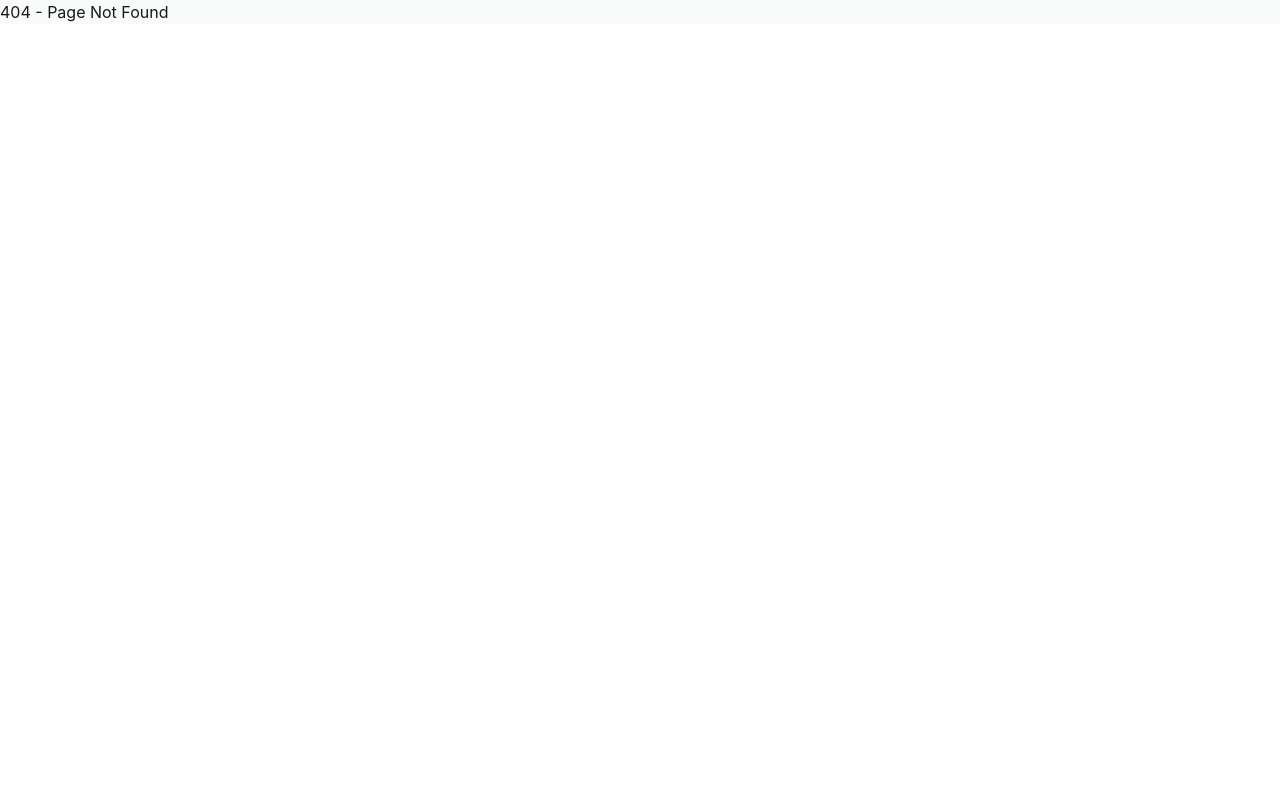
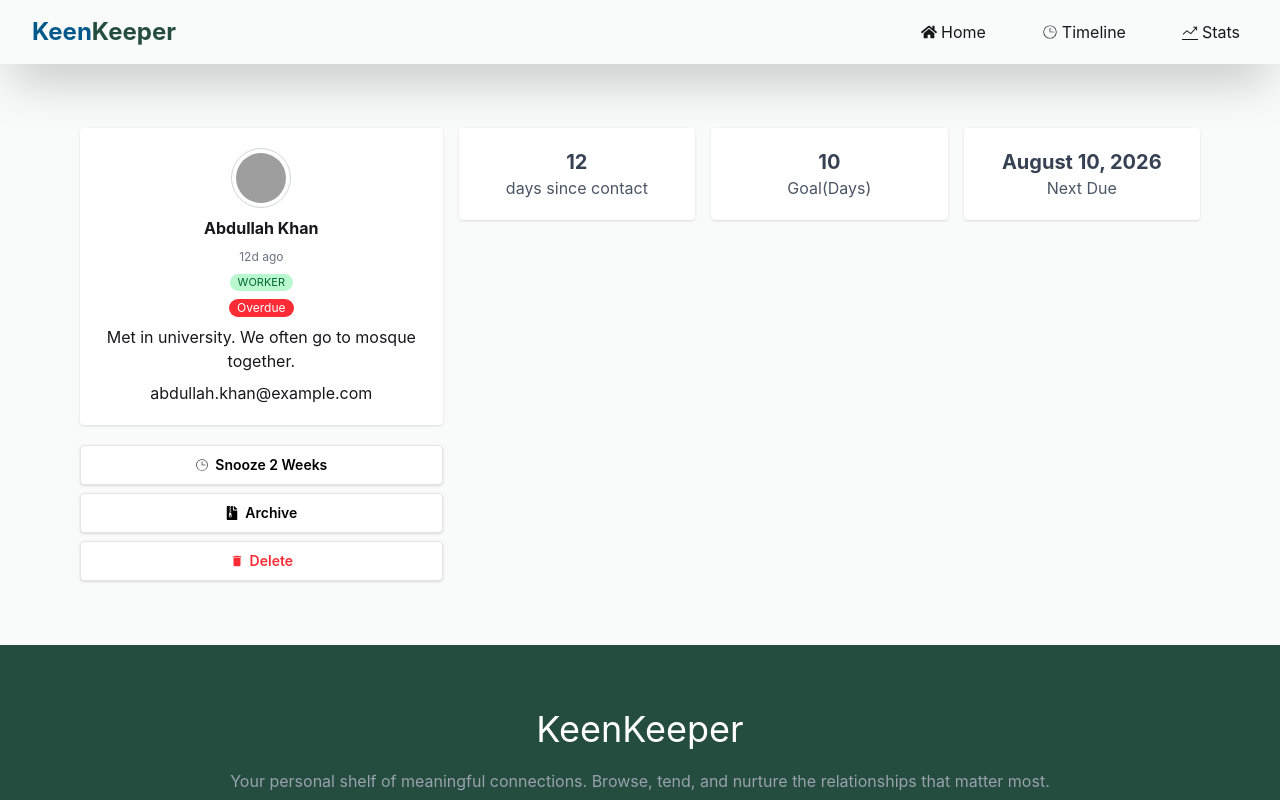
Before and after one commit to rashidulislamg71/keen-keeper, a React (Vite) app: page /friendDetails/1 in a window 1280 px wide. Before the commit this address had no page. Shown: the top 800 px of the page. Built offline with nearby package versions, Linux system fonts and the light colour scheme; grey boxes are pictures that could not be loaded.

Commit message:
friend details card , delete , archive, snooxe 2 weeks btn and data format function added

```diff
--- a/public/friends.json
+++ b/public/friends.json
@@ -9,7 +9,7 @@
     "tags": ["Worker"],
     "bio": "Met in university. We often go to mosque together.",
     "goal": 10,
-    "next_due_date": "2026-04-10"
+    "next_due_date": "2026-08-10"
   },
   {
     "id": 2,
@@ -21,7 +21,7 @@
     "tags": ["worker", "coders"],
     "bio": "Colleague and Friday prayer partner.",
     "goal": 7,
-    "next_due_date": "2026-04-18"
+    "next_due_date": "2026-08-18"
   },
   {
     "id": 3,
@@ -33,7 +33,7 @@
     "tags": ["gyming", "fitnes"],
     "bio": "Gym buddy. Keeps me motivated.",
     "goal": 14,
-    "next_due_date": "2026-04-05"
+    "next_due_date": "2026-06-05"
   },
   {
     "id": 4,
@@ -45,7 +45,7 @@
     "tags": ["travel", "photos"],
     "bio": "Travel partner who loves nature.",
     "goal": 10,
-    "next_due_date": "2026-04-20"
+    "next_due_date": "2026-08-20"
   },
   {
     "id": 5,
@@ -57,7 +57,7 @@
     "tags": ["startup", "techno"],
     "bio": "Tech enthusiast and entrepreneur.",
     "goal": 12,
-    "next_due_date": "2026-04-08"
+    "next_due_date": "2026-05-08"
   },
   {
     "id": 6,
@@ -69,7 +69,7 @@
     "tags": ["school", "bestie"],
     "bio": "Childhood best friend.",
     "goal": 7,
-    "next_due_date": "2026-04-19"
+    "next_due_date": "2026-07-19"
   },
   {
     "id": 7,
@@ -81,7 +81,7 @@
     "tags": ["gaming", "online"],
     "bio": "Online gaming friend.",
     "goal": 10,
-    "next_due_date": "2026-04-16"
+    "next_due_date": "2026-05-16"
   },
   {
     "id": 8,
--- a/src/Components/Friends/Friends.jsx
+++ b/src/Components/Friends/Friends.jsx
@@ -4,14 +4,13 @@ import { Context } from '../../ContextAPI/Context'
 import { useLoaderData } from 'react-router-dom'
 
 function Friends() {
-
     const friends = useLoaderData();
 
     return (
         <div className='py-10 md:pb-16 px-4 md:px-16'>
             <h1 className='font-bold text-2xl mb-10 text-center'>Your Friends</h1>
             <Suspense fallback={<div>Loading friends...</div>}>
-                <FriendsList friendsPromise={friends} />
+                <FriendsList friends={friends} />
             </Suspense>
         </div>
     )
--- a/src/Components/Friends/FriendsList.jsx
+++ b/src/Components/Friends/FriendsList.jsx
@@ -1,4 +1,4 @@
-import React, { use } from 'react'
+
 import { Link } from 'react-router-dom';
 
 function FriendsList({ friends }) {
--- a/src/Pages/FriendDetailsPage.jsx
+++ b/src/Pages/FriendDetailsPage.jsx
@@ -1,17 +1,94 @@
 import React from 'react'
+import { CiClock2 } from 'react-icons/ci';
+import { FaFileArchive } from 'react-icons/fa';
+import { MdDelete } from 'react-icons/md';
+import { useLoaderData, useParams } from 'react-router-dom';
 
 function FriendDetailsPage() {
-  return (
-    <div>
+    const { friendId } = useParams();
+    const friends = useLoaderData();
+    const friend = friends.find(f => f.id === parseInt(friendId));
 
-        <div className='grid grid-cols-2 gap-4'>
-            <div className=''>
-                <p>Lorem, ipsum dolor sit amet consectetur adipisicing elit. Voluptatibus id ipsum sed? Et maxime beatae at, harum iure eius perferendis sapiente illo odit, eos tempora corrupti soluta dicta fuga est ratione assumenda aut quae id adipisci voluptatibus cupiditate exercitationem. Provident delectus, odio amet perferendis non aut ut maxime id quis!</p>
+    const { name, picture, days_since_contact, tags, status, bio, email, next_due_date, goal } = friend || {};
+
+    const statueStyle = (status) => {
+        if (status === "Overdue") {
+            return "bg-red-500";
+        }
+        else if (status === "Almost Due") {
+            return "bg-yellow-500";
+        }
+        else if (status === "On-Track") {
+            return "bg-[#244d3f] ";
+        }
+    }
+
+    const dateFormat = (dateString) => {
+        const options = { year: 'numeric', month: 'long', day: 'numeric' };
+      return new Date(dateString).toLocaleDateString(undefined,options);
+
+    }
+
+    return (
+        <div className='px-4 md:px-20 py-10 md:py-16'>
+
+            <div className='grid grid-cols-3 gap-4'>
+                <div className='col-span-1'>
+                    <div className='hover:shadow-2xl transition-all duration-300  text-center m-auto h-auto w-auto flex flex-col justify-center items-center gap-2 bg-white shadow p-5 rounded ' >
+                        <img className='rounded-full w-15 h-15 border border-gray-300 p-1' src={picture} alt={name} />
+                        <h4 className='font-bold '>{name}</h4>
+                        <p className='text-gray-500 text-[12px] '>{days_since_contact}d ago</p>
+                        <div className='flex gap-2'>
+                            {
+                                tags.map(tag => (
+                                    <span className='text-[11px] bg-green-200 text-green-800 px-2
+                                    rounded-full' key={tag}>{tag.toUpperCase()}</span>
+                                ))
+                            }
+                        </div>
+                        <p className={`w-fit rounded-full text-white px-2
+                                 text-[12px] ${statueStyle(status)}`} >
+                            {status}
+                        </p>
+                        <p>{bio}</p>
+                        <p>{email}</p>
+                    </div>
+                    {/* buttons  */}
+                    <div className='space-y-2 mt-5'>
+                        <button className="btn w-full shadow bg-white text-black border-[#e5e5e5]">
+                            <CiClock2 />
+                            Snooze 2 Weeks
+                        </button>
+                        <button className="btn w-full shadow bg-white text-black border-[#e5e5e5]">
+                            <FaFileArchive />
+                            Archive
+                        </button>
+                        <button className="btn w-full text-red-500 shadow bg-white  border-[#e5e5e5]">
+                            <MdDelete />
+                            Delete
+                        </button>
+
+                    </div>
+                </div>
+                <div className='col-span-2'>
+                    <div className='grid grid-cols-3 gap-4'>
+                        <div className='text-center bg-white shadow p-5 rounded '>
+                            <h3 className='text-xl font-bold text-gray-700'>{days_since_contact} </h3>
+                            <p className='text-gray-600' >days since contact</p>
+                        </div>
+                        <div className='text-center bg-white shadow p-5 rounded '>
+                            <h3 className='text-xl font-bold text-gray-700'>{goal} </h3>
+                            <p className='text-gray-600' >Goal(Days)</p>
+                        </div>
+                        <div className='text-center bg-white shadow p-5 rounded '>
+                            <h3 className='text-xl font-bold text-gray-700'>{dateFormat(next_due_date)} </h3>
+                            <p className='text-gray-600' >Next Due</p>
+                        </div>
+                    </div>
+                </div>
             </div>
-            <div className='col-span-2'></div>
         </div>
-    </div>
-  )
+    )
 }
 
 export default FriendDetailsPage
--- a/src/Router/router.jsx
+++ b/src/Router/router.jsx
@@ -14,7 +14,7 @@ const routers = createBrowserRouter([
             {
                 index: true,
                 element: <HomePage />,
-                loader:()=> fetch("/friends.json")
+                loader: () => fetch("/friends.json")
             },
             {
                 path: "timeline",
@@ -25,8 +25,9 @@ const routers = createBrowserRouter([
                 element: <StatsPage />
             },
             {
-                path: "friendDetails",
-                element: <FriendDetailsPage />
+                path: "friendDetails/:friendId",
+                element: <FriendDetailsPage />,
+                loader: () => fetch("/friends.json")
             },
         ]
     },
```
